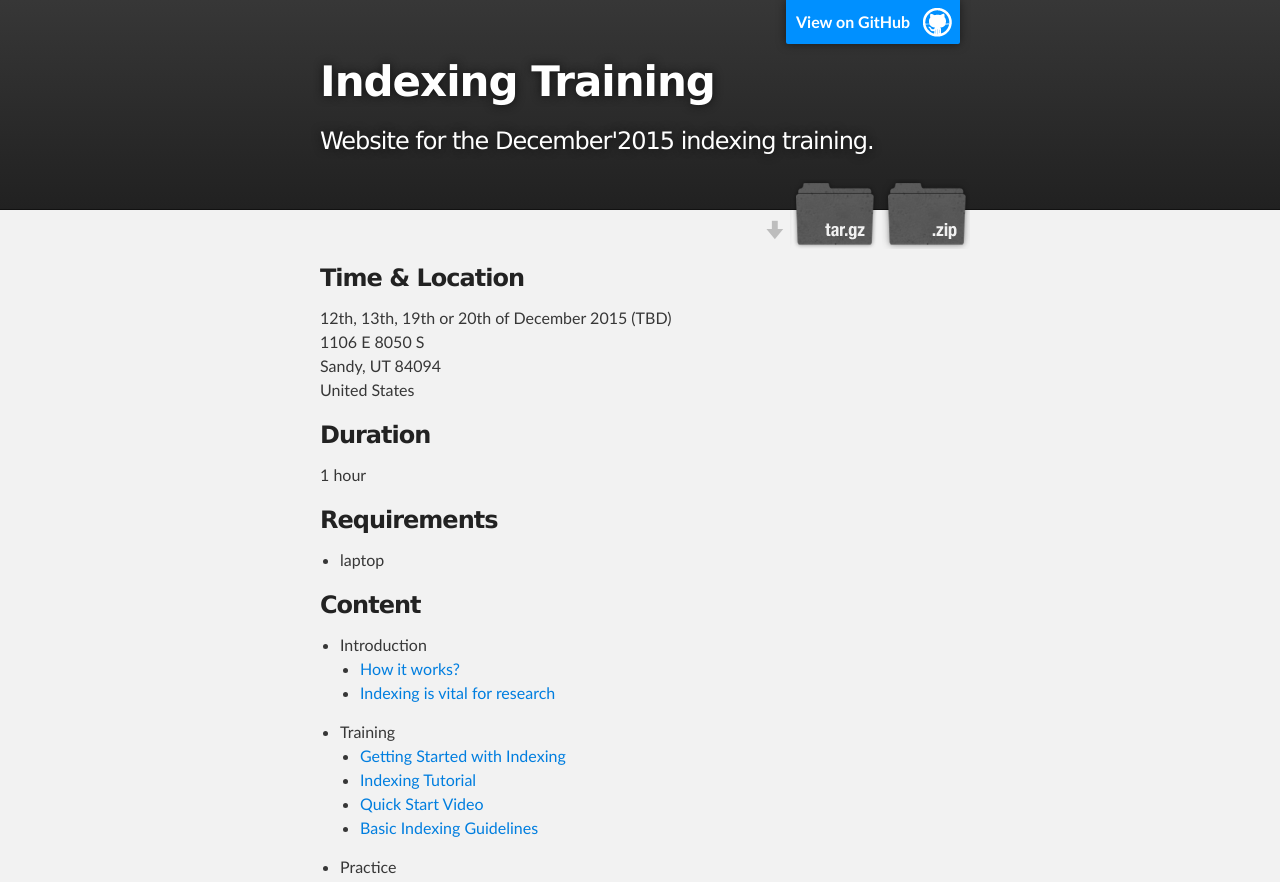
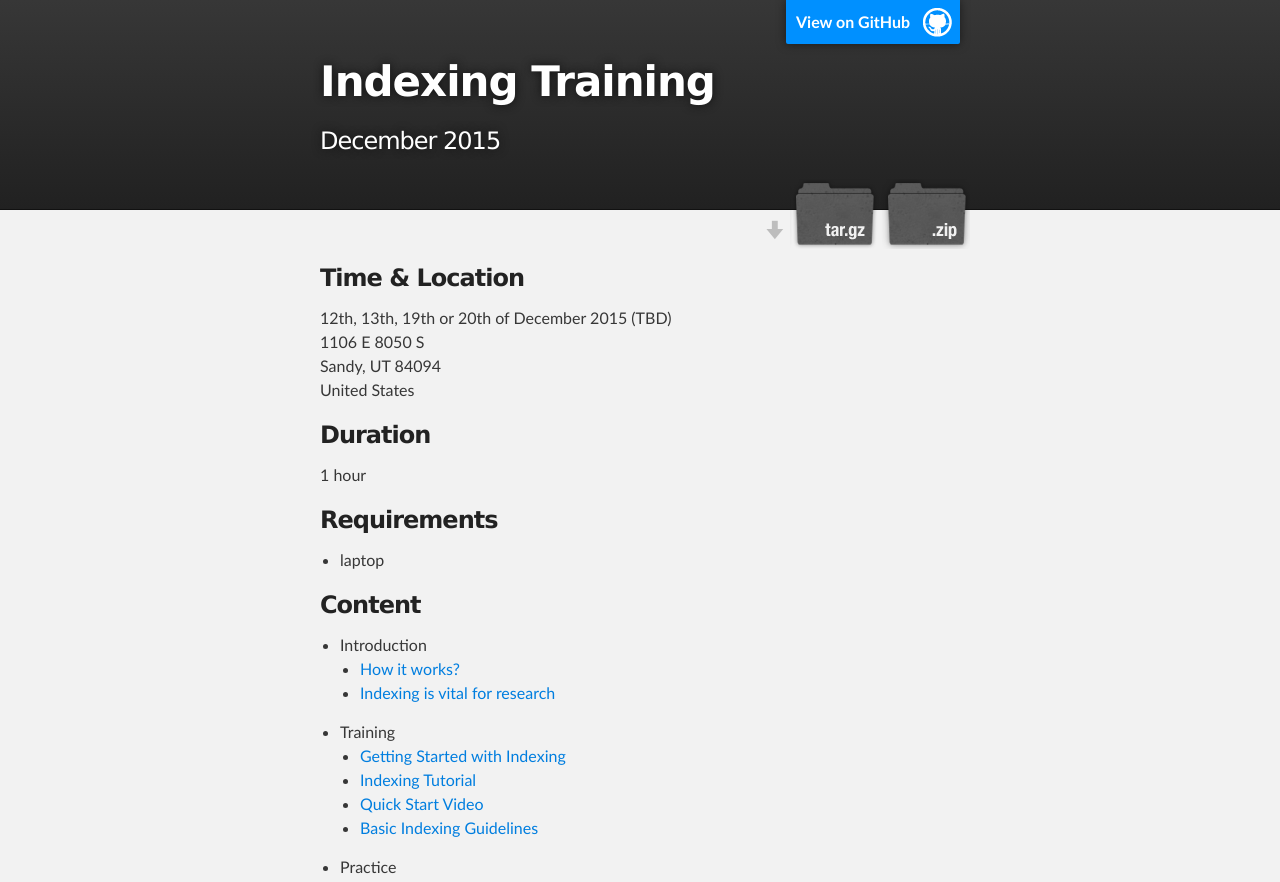
Before and after one commit to steenzout/201512-indexing, a plain HTML site: page index.html in a window 1280 px wide. Shown: the top 882 px of the page. Drawn offline with Linux system fonts and the light colour scheme.

Commit message:
Update index.html

```diff
--- a/index.html
+++ b/index.html
@@ -19,7 +19,7 @@
           <a id="forkme_banner" href="https://github.com/steenzout/201512-indexing">View on GitHub</a>
 
           <h1 id="project_title">Indexing Training</h1>
-          <h2 id="project_tagline">Website for the December&#39;2015 indexing training.</h2>
+          <h2 id="project_tagline">December 2015</h2>
 
             <section id="downloads">
               <a class="zip_download_link" href="https://github.com/steenzout/201512-indexing/zipball/master">Download this project as a .zip file</a>
```
